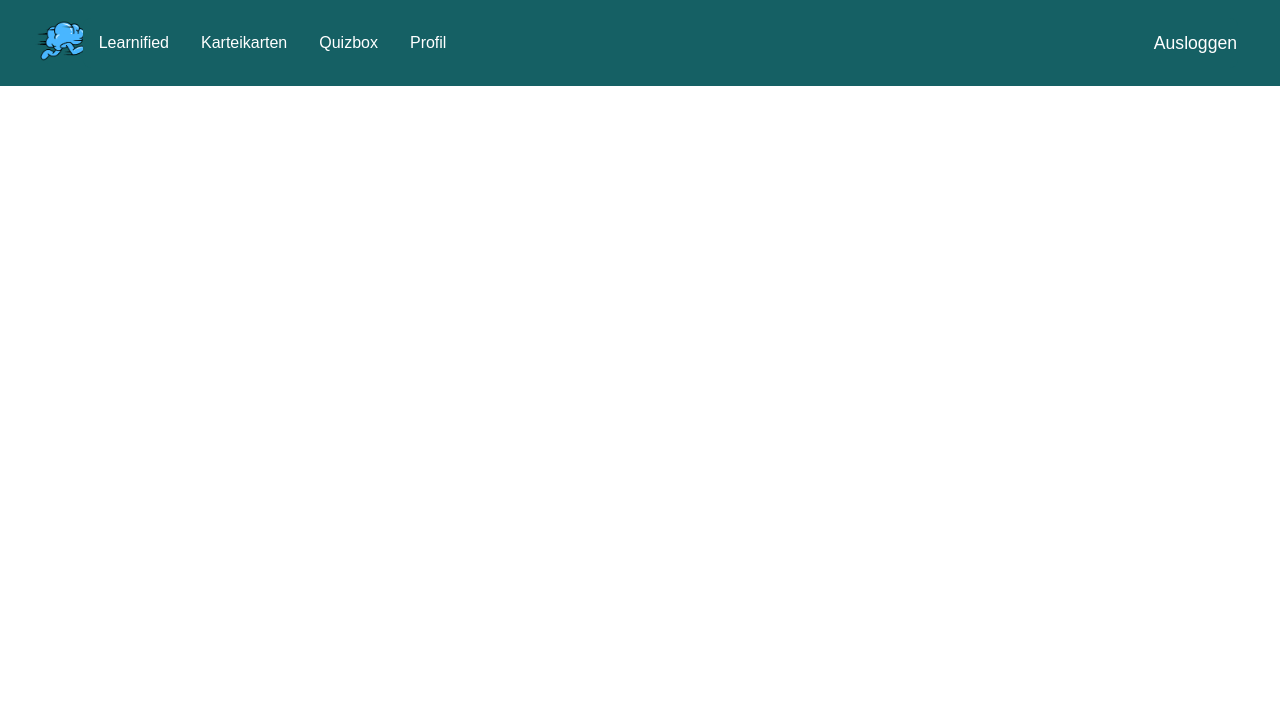
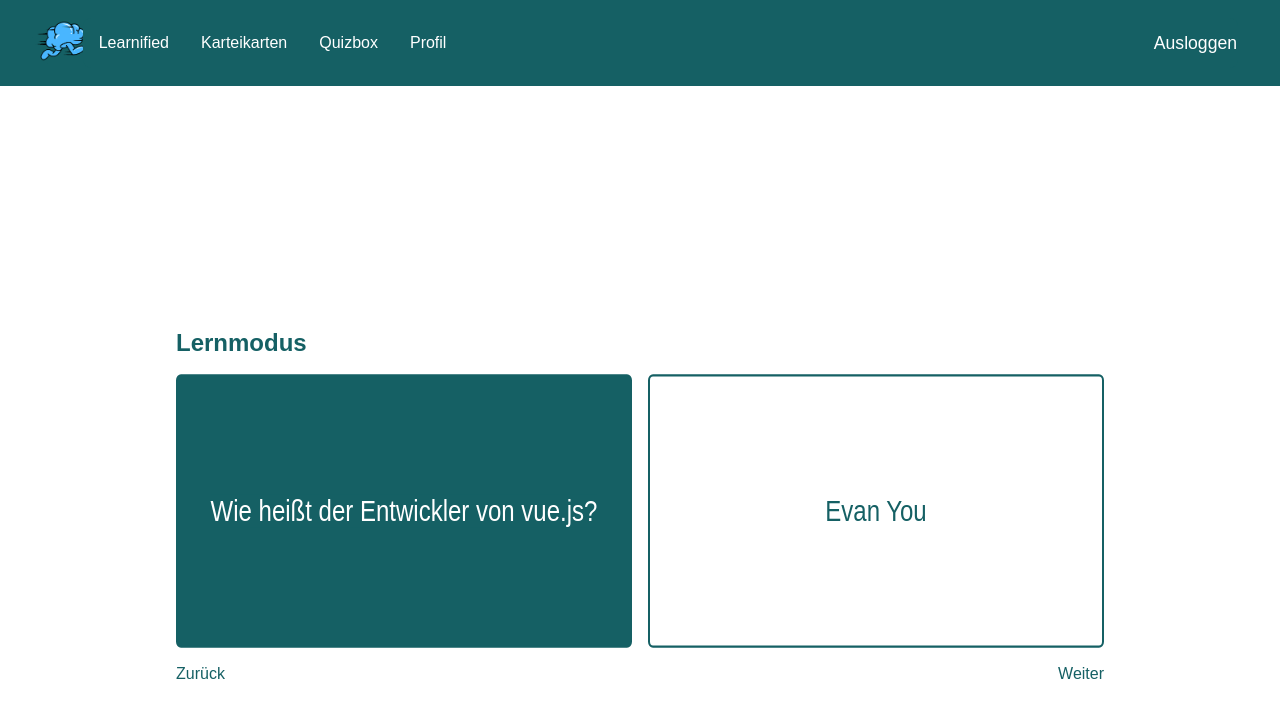
Before and after one commit to coding-bootcamps-eu/final-project-2024-08-learn-app, a Vue app: page /learn in a window 1280 px wide. Shown: the top 718 px of the page. Built offline with nearby package versions, Linux system fonts and the light colour scheme.

Commit message:
TestView added

```diff
--- a/src/assets/main.css
+++ b/src/assets/main.css
@@ -20,3 +20,7 @@ body {
     font-size: 16px;
     font-family: Arial, Helvetica, sans-serif;
 }
+
+.mt-1 {
+    margin-top: 1rem;
+}
--- a/src/components/IndexCard.vue
+++ b/src/components/IndexCard.vue
@@ -1,7 +1,6 @@
 <template>
   <div :class="colors">
     <p :class="colors">{{ text }}</p>
-    <p :class="colors">test</p>
   </div>
 </template>
 
@@ -25,13 +24,10 @@ div {
   max-width: 550px;
   aspect-ratio:  10 / 7;
   border-radius: 5px;
-  background-color: var(--clr-white);
   display: flex;
   align-items: center;
   justify-content: center;
-  text-align: center;
   font-size: clamp(1rem, 1.5vw + 1rem, 1.5rem);
-  color: var(--clr-green-dark);
 }
 
 .white {
@@ -44,7 +40,7 @@ div {
   color: var(--clr-white);
 }
 
-@media (min-width: 769px) {
+@media (min-width: 768px) {
   div {
     padding: 1.5rem;
     aspect-ratio: 10 / 5;
--- a/src/router/index.js
+++ b/src/router/index.js
@@ -4,6 +4,7 @@ import HomeView from '../views/HomeView.vue'
 import TestView from '@/views/TestView.vue'
 import CategoriesView from '@/views/CategoriesView.vue'
 import LoginView from '@/views/LoginView.vue'
+import LearnView from '@/views/LearnView.vue'
 
 const router = createRouter({
   history: createWebHistory(import.meta.env.BASE_URL),
@@ -17,6 +18,11 @@ const router = createRouter({
       path: '/test',
       name: 'test',
       component: TestView,
+    },
+    {
+      path: '/learn',
+      name: 'learn',
+      component: LearnView,
     },
     {
       path: '/categories',
--- a/src/views/LearnView.vue
+++ b/src/views/LearnView.vue
@@ -1,23 +1,102 @@
 <template>
-  <div>
-    <p>Zurück</p>
-    <p>Weiter</p>
-  </div>
+  <main>
+    <page-header class="page-header" headerText="Lernmodus" />
+    <div class="card-container">
+      <index-card class="question-card" text="Wie heißt der Entwickler von vue.js?"/>
+      <index-card class="answer-card mt-1" colors="white" text="Evan You"/>
+    </div>
+    <div class="link-container mt-1">
+      <a>Zurück</a>
+      <a>Weiter</a>
+    </div>
+  </main>
 </template>
+<script>
+import IndexCard from '@/components/IndexCard.vue'
+import PageHeader from '@/components/PageHeader.vue'
+
+export default {
+  components: {
+    IndexCard,
+    PageHeader,
+  },
+}
+</script>
 
 <style scoped>
-div {
+main {
+  position: relative;
+  display: flex;
+  flex-direction: column;
+  align-items: center;
+  justify-content: center;
+  height: 100vh;
+  padding-inline: 1rem;
+}
+
+.page-header {
+  display: none;
+  max-width: 550px;
+}
+
+.card-container {
+  width: 100%;
+  display: flex;
+  flex-direction: column;
+  align-items: center;
+}
+
+.link-container {
   display: flex;
   justify-content: space-between;
-  margin: 2rem;
-}
-p {
-  color: var(--clr-green-dark);
+  width: 100%;
+  max-width: 550px;
 }
 
-@media (min-width: 1280px) {
-  div {
-    margin-right: 30rem;
+a {
+  color: var(--clr-green-dark);
+  cursor: pointer;
+}
+
+@media (min-width: 768px) {
+  .page-header {
+    display: block;
+    min-width: 100%;
+    padding-block: 2.5rem;
+  }
+
+  .card-container {
+    flex-direction: row;
+  }
+
+  .question-card, .answer-card {
+    transform: scaleY(1.2);
+  }
+
+  .answer-card {
+    margin-top: 0;
+    margin-left: 1rem;
+  }
+
+  .link-container {
+    min-width: 100%;
+    margin-top: 2.5rem;
+  }
+}
+
+@media (min-width: 1160px) {
+  main {
+    margin-inline: 10rem;
+  }
+
+  .card-container {
+    justify-content: space-between;
+  }
+}
+
+@media (min-width: 1600px) {
+  main {
+    margin-inline: 20rem;
   }
 }
 </style>
--- a/src/views/TestView.vue
+++ b/src/views/TestView.vue
@@ -1,7 +1,7 @@
 <template>
   <main>
-    <page-header headerText="Testmodus"/>
-    <index-card />
+    <page-header class="page-header" headerText="Testmodus"/>
+    <index-card text="Wie heißt der Entwickler von vue.js?"/>
     <section v-if="showButtons" class="btn-container">
       <main-button text="Richtig" colors="lightgreen" />
       <main-button text="Falsch" colors="orange" />
@@ -49,6 +49,11 @@ main {
   padding-inline: 1rem;
 }
 
+.page-header {
+  visibility: hidden;
+  max-width: 550px;
+}
+
 .btn-container {
   margin-top: 2rem;
   width: 100%;
@@ -94,5 +99,9 @@ a:hover {
   a {
     font-weight: 300;
   }
+
+  .page-header {
+    visibility: visible;
+}
 }
 </style>
```
Also changed, not shown: src/stores/counter.js (deleted, +0 -12 lines).
